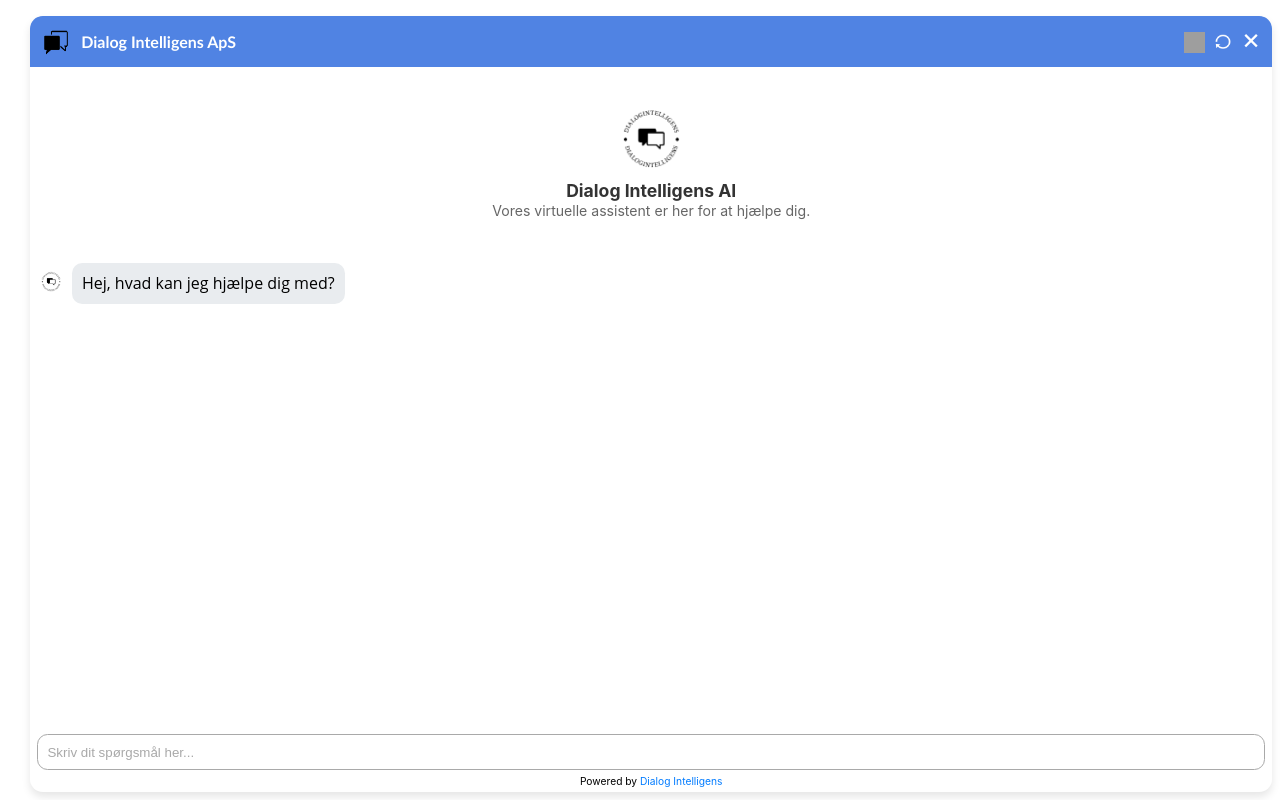
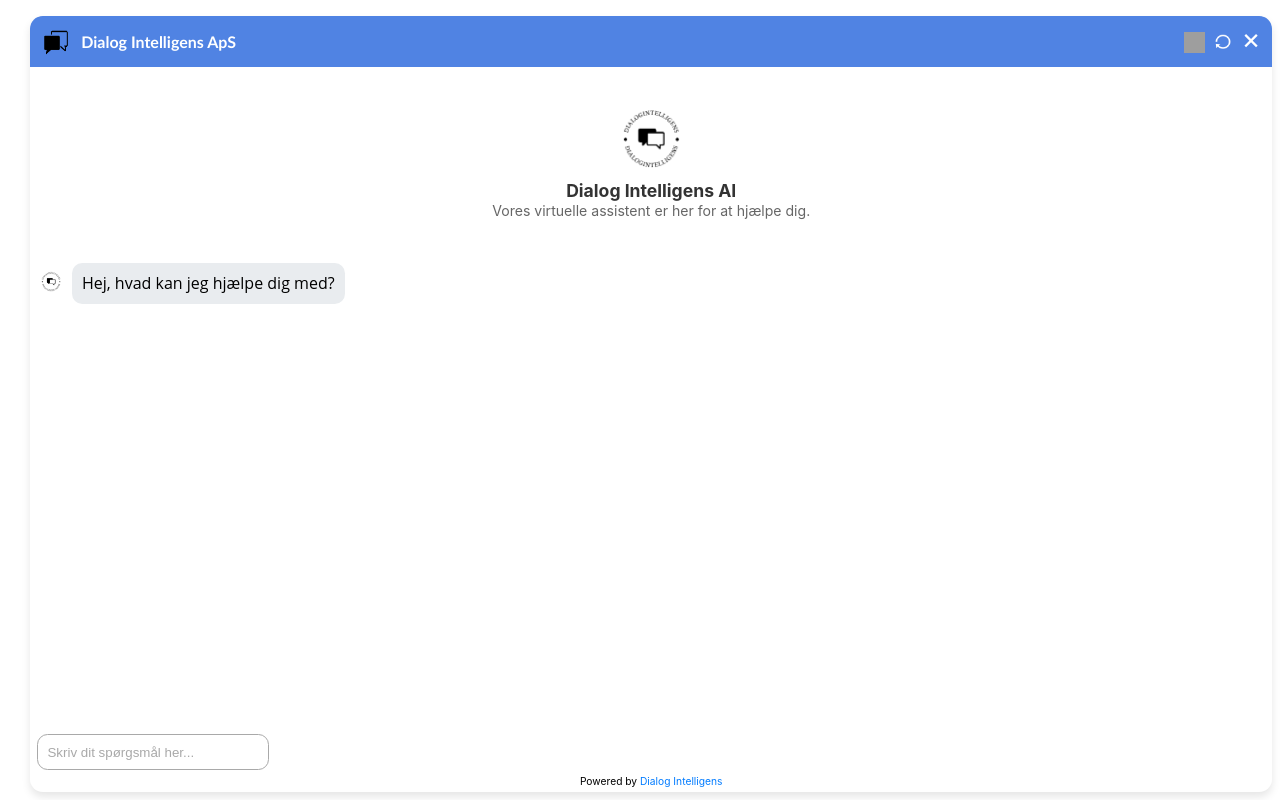
Before and after one commit to DialogIntelligens/customFront, a React (Create React App) app: page / in a window 1280 px wide. Built offline with nearby package versions, Linux system fonts and the light colour scheme; no server answers; grey boxes are pictures that could not be loaded.

Commit message:
Your commit message

```diff
--- a/src/App.js
+++ b/src/App.js
@@ -231,7 +231,7 @@
   border-radius: 0.64em; /* Rounded corners */
   margin: 0.64em; /* Margin from the edges of the ChatWindow */
   margin-bottom: 0.5em;
-  width: calc(100% - 1.3em); /* Full width inside the ChatWindow with margin */
+  width: calc(100% - 1.3em-1vh); /* Full width inside the ChatWindow with margin */
   box-sizing: border-box; /* Border and padding should be included in the width and height */
   outline: 0.064em solid #A9A9A9; /* Gray outline */
   outline-offset: 0.13em; /* Distance between outline and border */
```
